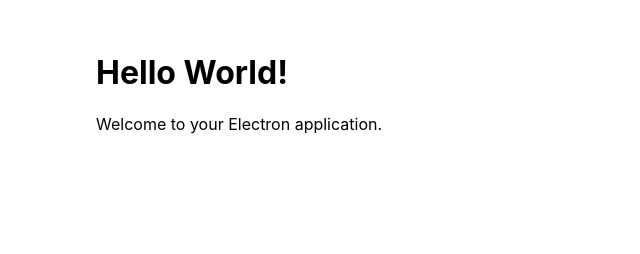
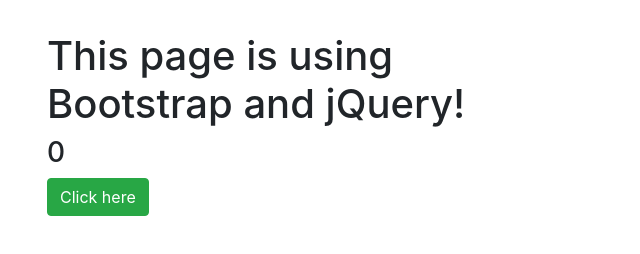
Before and after one commit to DckCanal/js-tut-1, an Electron app: page src/index.html in a window 800 px wide. Shown: the whole page, without its empty margins (0-640 px from the left). Drawn offline with nearby package versions, Linux system fonts and the light colour scheme.

Commit message:
Trying to add jquery...

```diff
--- a/package.json
+++ b/package.json
@@ -45,7 +45,8 @@
     }
   },
   "dependencies": {
-    "electron-squirrel-startup": "^1.0.0"
+    "electron-squirrel-startup": "^1.0.0",
+    "jquery": "^3.5.1"
   },
   "devDependencies": {
     "@electron-forge/cli": "^6.0.0-beta.54",
--- a/src/index.html
+++ b/src/index.html
@@ -4,9 +4,29 @@
     <meta charset="UTF-8">
     <title>Hello World!</title>
     <link rel="stylesheet" href="index.css">
+    <link rel="stylesheet" href="contents/bootstrap-4.4.1-dist/css/bootstrap.min.css">
+    <script src="contents/jquery-3.5.1/jquery.js"></script>
   </head>
   <body>
+    <!--
     <h1>Hello World!</h1>
-    <p>Welcome to your Electron application.</p>
+    <p id="p1">Welcome to your Electron application.</p>
+    <button class="btn btn-primary" id="btn1">Press</button>
+
+    <script>
+      let $ = require('jquery')
+      alert("jquery version = "+ $.fn.jquery);
+      $('#p1').text='poipoipo'
+      $('#btn1').on('click',()=>{
+        $('#p1').text='pipino'
+      })
+      document.write('lskjdfl')
+    </script>-->
+    <div class="container">
+     <h1>This page is using Bootstrap and jQuery!</h1>
+     <h3 id = "click-counter"></h3>
+     <button class = "btn btn-success" id = "countbtn">Click here</button>
+     <script src = "./view.js" ></script>
+    </div>
   </body>
 </html>
--- /dev/null
+++ b/src/view.js
@@ -0,0 +1,7 @@
+let $ = require('jquery')  // jQuery now loaded and assigned to $
+let count = 0
+$('#click-counter').text(count.toString())
+$('#countbtn').on('click', () => {
+   count ++
+   $('#click-counter').text(count)
+})
```
Also changed, not shown: 1 other file.
